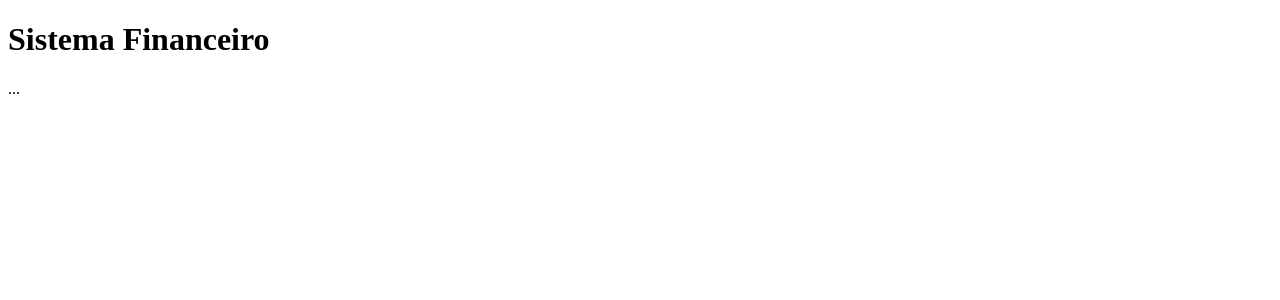
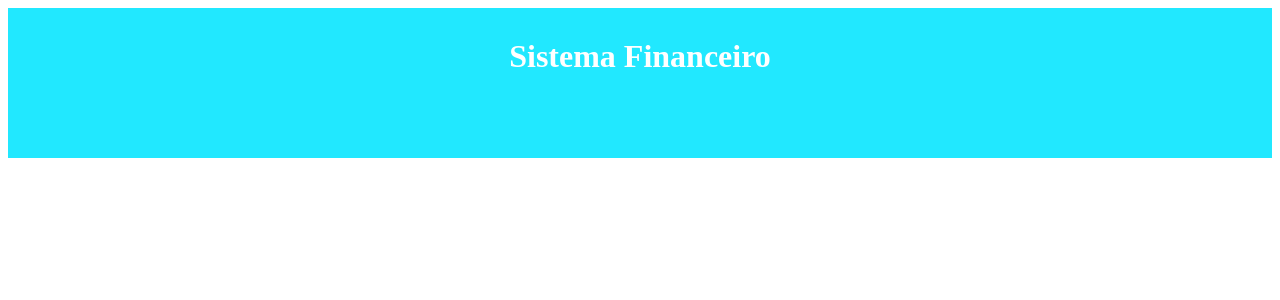
Before and after one commit to higucavalcanti/Finance_System_TS, a React (Create React App) app in the folder expense_tracker/: page / in a window 1280 px wide. Shown: the top 300 px of the page. Built offline with nearby package versions, Linux system fonts and the light colour scheme.

Commit message:
criação de Item, types e categories

```diff
--- a/expense_tracker/src/App.styles.ts
+++ b/expense_tracker/src/App.styles.ts
@@ -2,8 +2,21 @@ import styled from 'styled-components';
 
 export const Container = styled.div``;
 
-export const Header = styled.div``;
+export const Header = styled.div`
+    background: #21e8ff;
+    height: 150px;
+    text-align: center;
+`;
 
-export const HeaderText = styled.h1``;
+export const HeaderText = styled.h1`
+    margin: 0;
+    padding: 0;
+    color: #FFF;
+    padding-top: 30px;
+`;
 
-export const Body = styled.div``;
+export const Body = styled.div`
+    margin: auto;
+    max-width: 980px;
+    margin-bottom: 50px;
+`;
--- a/expense_tracker/src/App.tsx
+++ b/expense_tracker/src/App.tsx
@@ -7,7 +7,13 @@ const App = () => {
         <C.HeaderText>Sistema Financeiro</C.HeaderText>
       </C.Header>
       <C.Body>
-        ...
+
+        {/* Área de informações */}
+
+        {/* Área de inserção */}
+
+        {/* Tabela de itens */}
+
       </C.Body>
     </C.Container>
   );
--- /dev/null
+++ b/expense_tracker/src/types/Item.ts
@@ -0,0 +1,6 @@
+export type Item = {
+    date: Date;
+    category: string;
+    title: string;
+    value: number;
+}
--- /dev/null
+++ b/expense_tracker/src/types/items.ts
@@ -0,0 +1,5 @@
+export const Item = {
+    food: { title: 'Alimentação', color: 'blue', expense: 'true' },
+    party: { title: 'Rolê', color: 'pink', expense: 'true' },
+    rent: { title: 'Aluguel', color: 'brown', expense: 'true' },
+};
```
Also changed, not shown: expense_tracker/src/data/items.ts (added, +8 -0 lines), expense_tracker/src/data/categories.ts (added).
